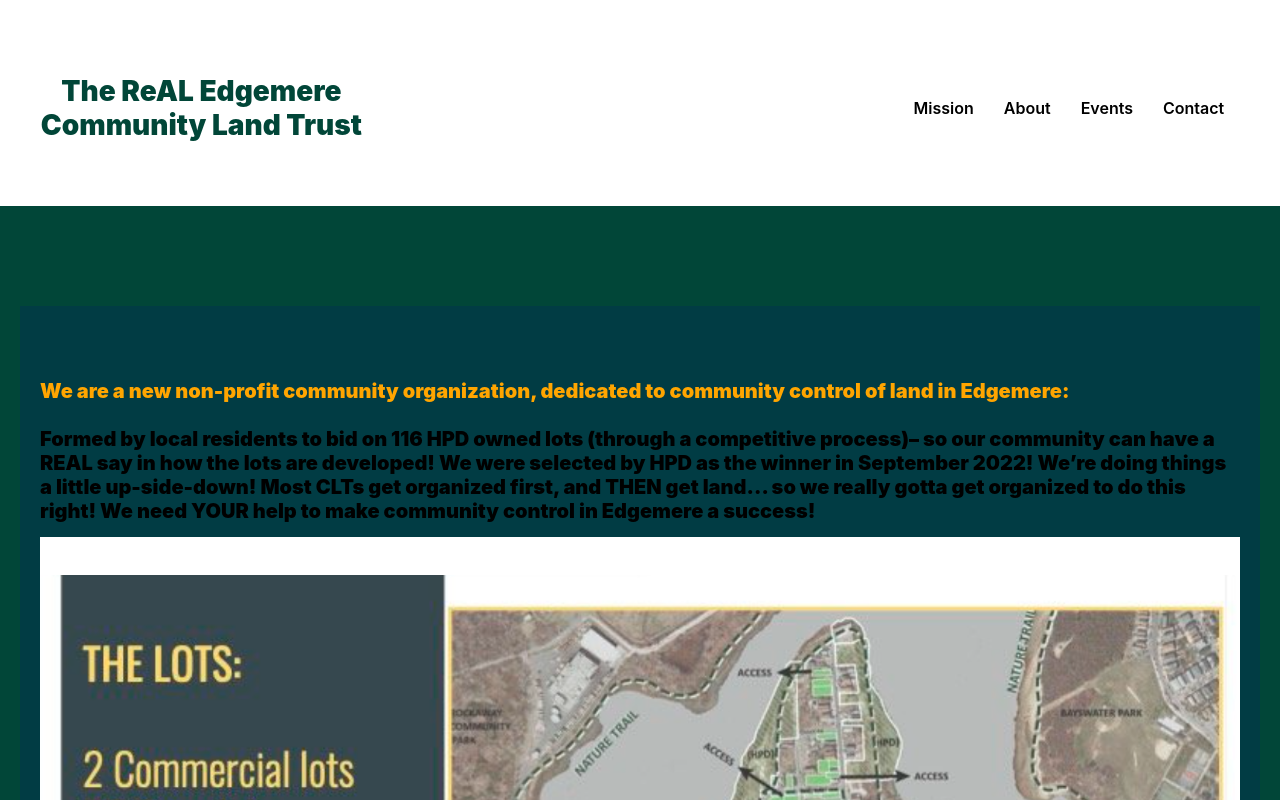
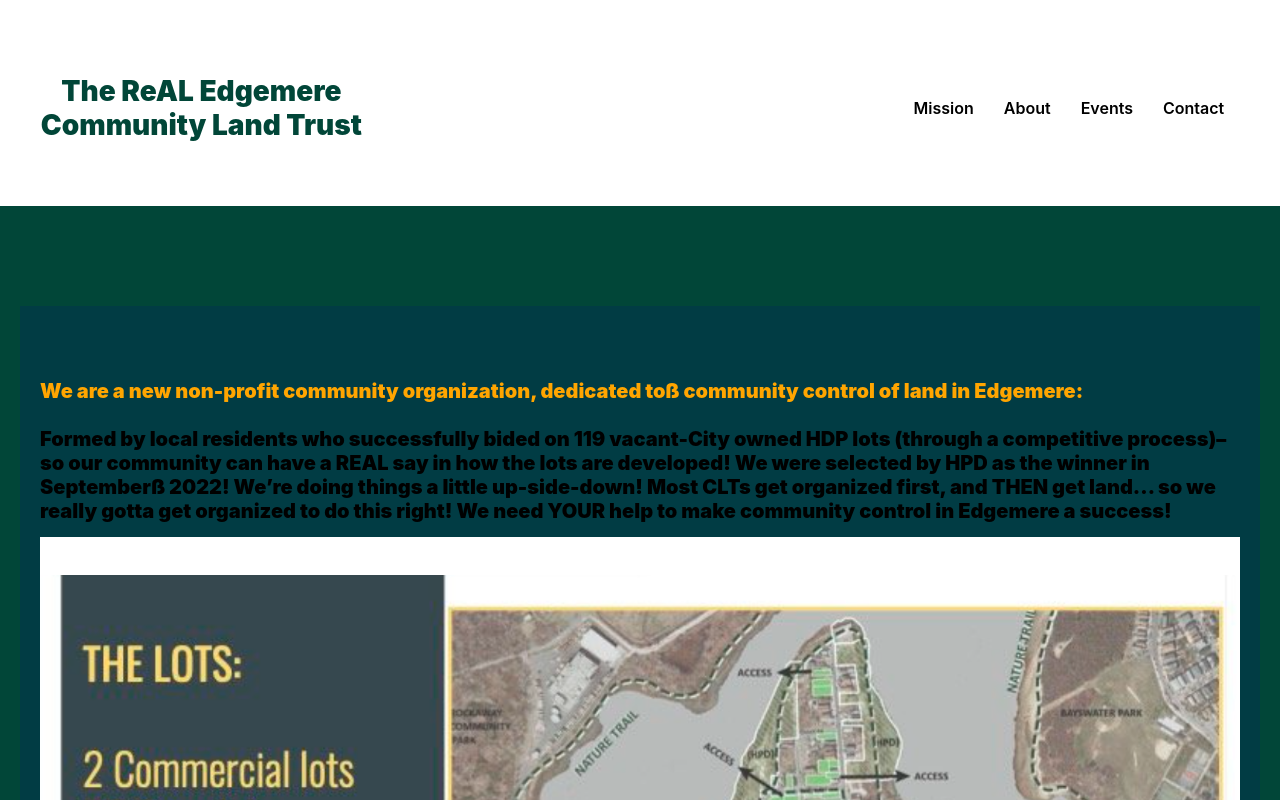
Before and after one commit to TaylorWill94/CLTmobile, a React (Create React App) app: page /about in a window 1280 px wide. Shown: the top 800 px of the page. Built offline with nearby package versions, Linux system fonts and the light colour scheme.

Commit message:
Changes wording on About page

```diff
--- a/src/components/About/About.js
+++ b/src/components/About/About.js
@@ -7,18 +7,18 @@
       <div className="about-sec">
         <h1 className="about-bio">
           <span style={{ color: "orange" }}>
-            We are a new non-profit community organization, dedicated to
+            We are a new non-profit community organization, dedicated toß
             community control of land in Edgemere:
           </span>{" "}
           <br />
           <br />
-          Formed by local residents to bid on 116 HPD owned lots (through a
-          competitive process)– so our community can have a REAL say in how the
-          lots are developed! We were selected by HPD as the winner in September
-          2022! We’re doing things a little up-side-down! Most CLTs get
-          organized first, and THEN get land… so we really gotta get organized
-          to do this right! We need YOUR help to make community control in
-          Edgemere a success!
+          Formed by local residents who successfully bided on 119 vacant-City
+          owned HDP lots (through a competitive process)– so our community can
+          have a REAL say in how the lots are developed! We were selected by HPD
+          as the winner in Septemberß 2022! We’re doing things a little
+          up-side-down! Most CLTs get organized first, and THEN get land… so we
+          really gotta get organized to do this right! We need YOUR help to make
+          community control in Edgemere a success!
         </h1>
         <img className="plans-img" src={plans} alt="shows community plans" />
       </div>
```
